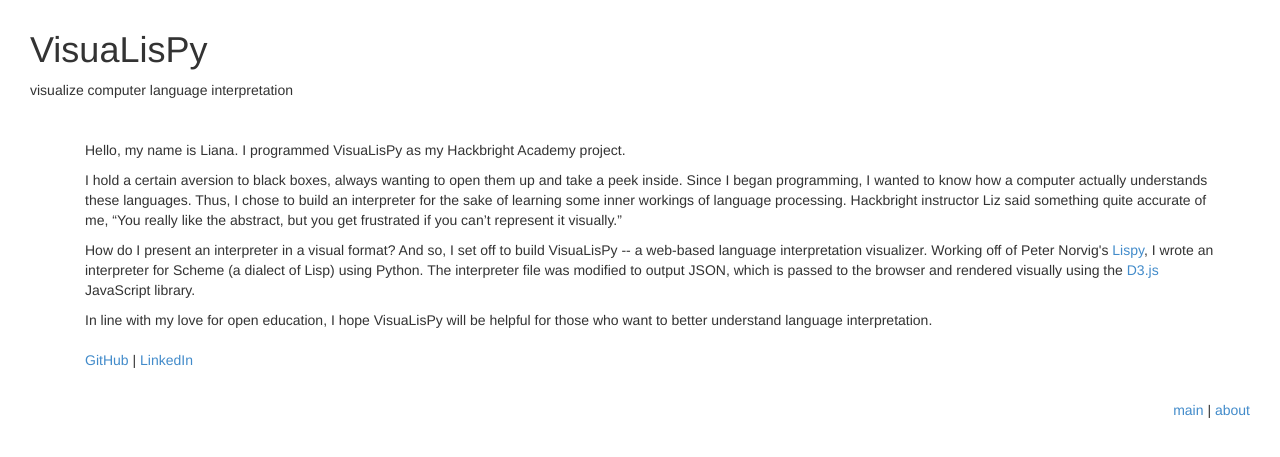
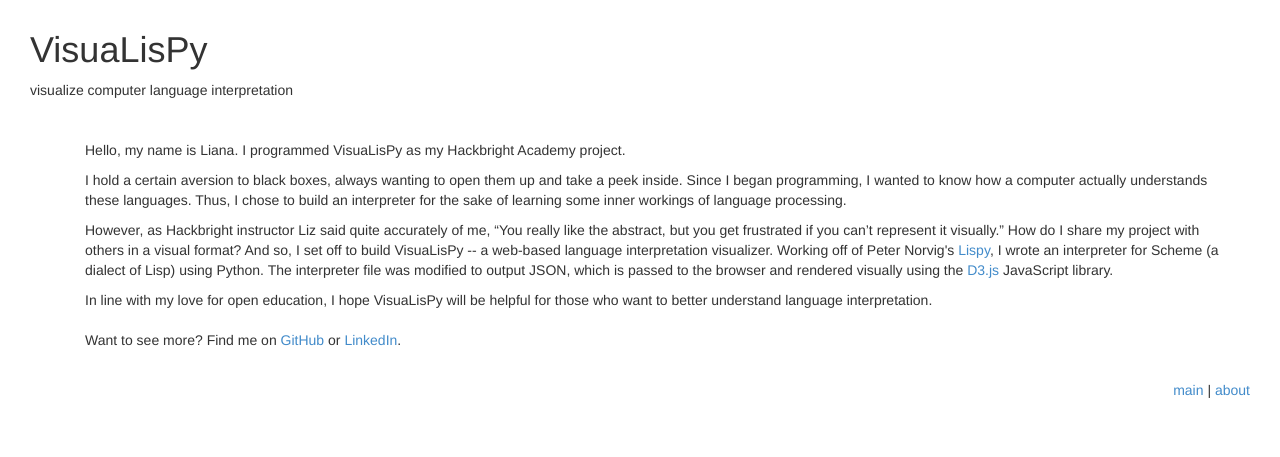
Before and after one commit to lolilo/VisuaLisPy, a Flask app: page /about in a window 1280 px wide. Shown: the top 457 px of the page. Run offline with Flask 2, Linux system fonts and the light colour scheme; some libraries are stand-ins or nearby versions.

Commit message:
cleaning

```diff
--- a/controller.py
+++ b/controller.py
@@ -1,7 +1,6 @@
 from flask import Flask, render_template, request
 import lis
 import db
-# import time
 
 app = Flask(__name__)
 app.secret_key = "thisisasecret"
@@ -24,7 +23,6 @@ def code_submitted():
         json_object = lis.return_json(user_input)
         print json_object
 
-    # time.sleep(5)
     return json_object
 
 @app.route("/get_db_code/<code_name>")
--- a/templates/about.html
+++ b/templates/about.html
@@ -4,14 +4,14 @@
 <div class="container">
 Hello, my name is Liana. I programmed VisuaLisPy as my Hackbright Academy project.
 </p>
-I hold a certain aversion to black boxes, always wanting to open them up and take a peek inside. Since I began programming, I wanted to know how a computer actually understands these languages. Thus, I chose to build an interpreter for the sake of learning some inner workings of language processing. Hackbright instructor Liz said something quite accurate of me, “You really like the abstract, but you get frustrated if you can’t represent it visually.”
+I hold a certain aversion to black boxes, always wanting to open them up and take a peek inside. Since I began programming, I wanted to know how a computer actually understands these languages. Thus, I chose to build an interpreter for the sake of learning some inner workings of language processing.
 </p>
-How do I present an interpreter in a visual format? And so, I set off to build VisuaLisPy -- a web-based language interpretation visualizer. Working off of Peter Norvig's <a href="http://norvig.com/lispy.html">Lispy</a>, I wrote an interpreter for Scheme (a dialect of Lisp) using Python. The interpreter file was modified to output JSON, which is passed to the browser and rendered visually using the <a href="http://d3js.org/">D3.js</a> JavaScript library.
+However, as Hackbright instructor Liz said quite accurately of me, “You really like the abstract, but you get frustrated if you can’t represent it visually.” How do I share my project with others in a visual format? And so, I set off to build VisuaLisPy -- a web-based language interpretation visualizer. Working off of Peter Norvig's <a href="http://norvig.com/lispy.html">Lispy</a>, I wrote an interpreter for Scheme (a dialect of Lisp) using Python. The interpreter file was modified to output JSON, which is passed to the browser and rendered visually using the <a href="http://d3js.org/">D3.js</a> JavaScript library.
 </p>
 In line with my love for open education, I hope VisuaLisPy will be helpful for those who want to better understand language interpretation.
 </br>
 </br>
-<a href="https://github.com/lolilo">GitHub</a> | <a href="http://www.linkedin.com/in/lianalo">LinkedIn</a>
+Want to see more? Find me on <a href="https://github.com/lolilo">GitHub</a> or <a href="http://www.linkedin.com/in/lianalo">LinkedIn</a>.
 </pre>
 </div>
 {% endblock %}
```
